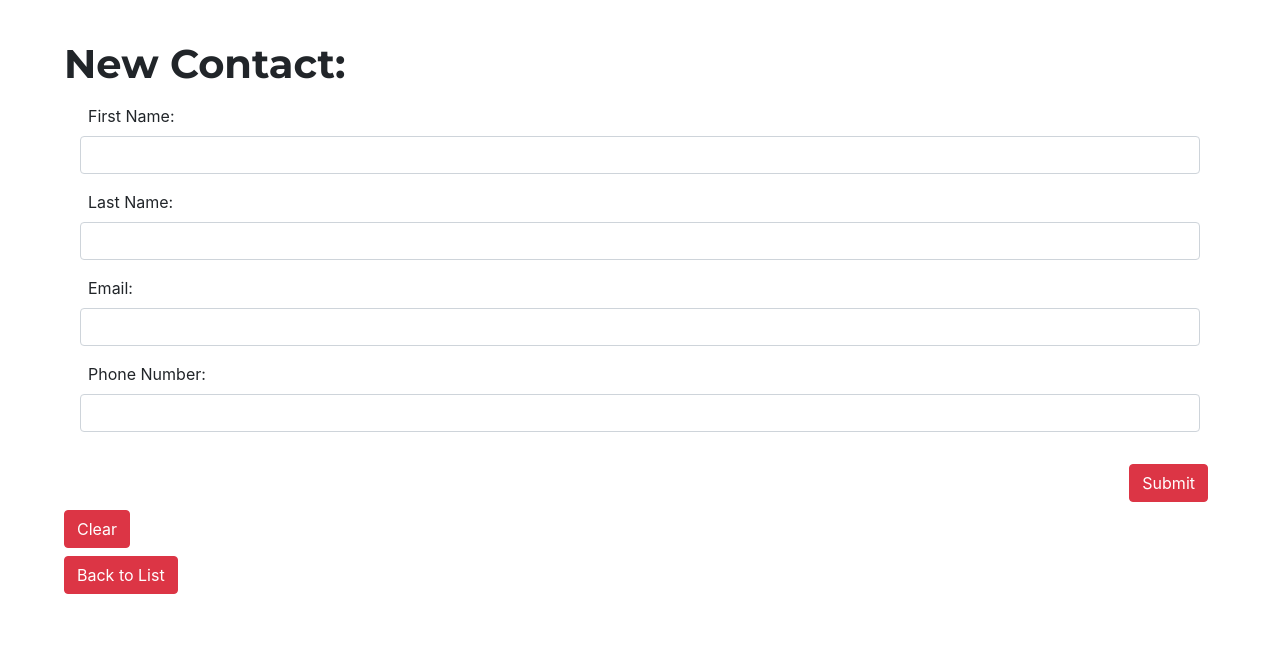
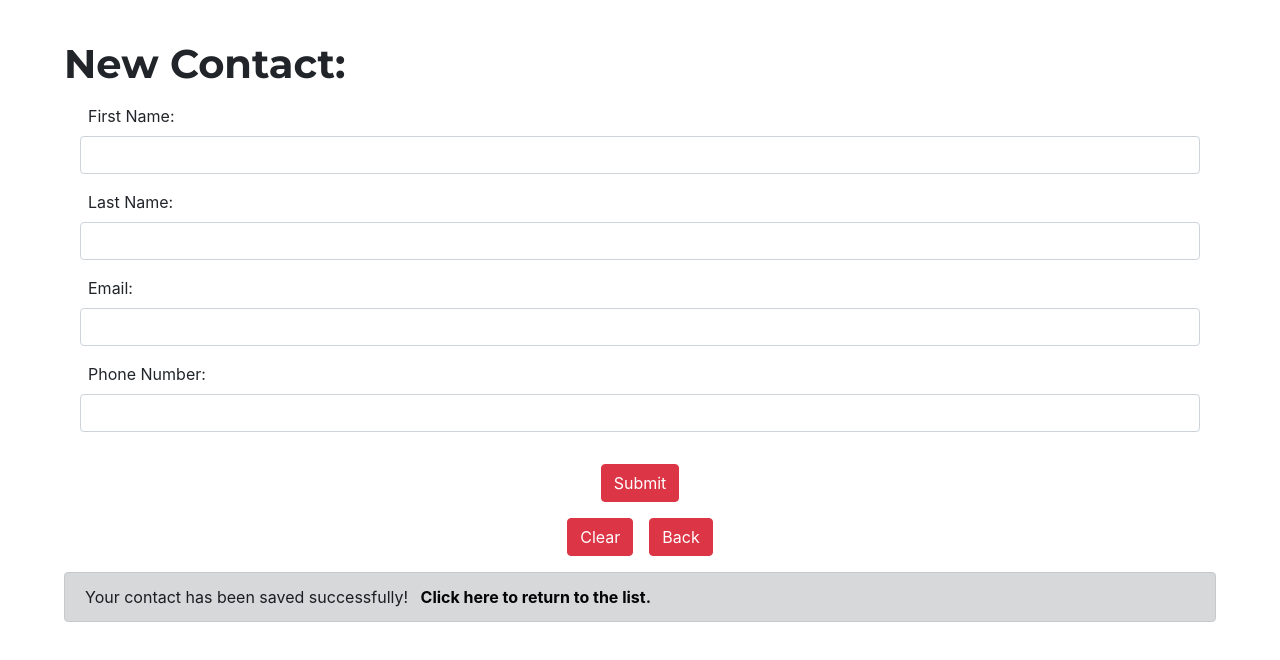
Before and after one commit to cdorella/contact_list, a React (Create React App) app in the folder client/: page /contacts/add in a window 1280 px wide. Shown: the top 660 px of the page. Built offline with nearby package versions, Linux system fonts and the light colour scheme.

Commit message:
feat: error and success alert components

```diff
--- /dev/null
+++ b/client/src/components/email_alert.jsx
@@ -0,0 +1,20 @@
+import React, { useState } from "react";
+import { Alert } from "reactstrap";
+
+const EmailAlert = props => {
+	const [visible, setVisible] = useState(true);
+
+	const onDismiss = () => {
+		setVisible(false);
+		window.location.reload();
+	};
+
+	return (
+		<Alert color="dark" isOpen={visible} toggle={onDismiss}>
+			Oops, it seems we already have this email in our database. Please try
+			again.
+		</Alert>
+	);
+};
+
+export default EmailAlert;
--- /dev/null
+++ b/client/src/components/success_alert.jsx
@@ -0,0 +1,18 @@
+import React from "react";
+import { Alert } from "reactstrap";
+import { Link } from "react-router-dom";
+
+const SuccessAlert = props => {
+	return (
+		<div>
+			<Alert color="dark">
+				Your contact has been saved successfully!{" "}
+				<Link to="/contacts" className="alert-link">
+					Click here to return to the list.
+				</Link>{" "}
+			</Alert>
+		</div>
+	);
+};
+
+export default SuccessAlert;
--- a/client/src/pages/add_contact.css
+++ b/client/src/pages/add_contact.css
@@ -3,12 +3,13 @@
 	justify-content: flex-start;
 	font-weight: bold;
 }
-/*
-.add-contact-container {
-	display: flex;
-} */
 
 .form-btn-container {
 	display: flex;
-	justify-content: flex-end;
+	justify-content: center;
 }
+
+.other-btn-container {
+	display: flex;
+	justify-content: center;
+}
--- a/client/src/pages/add_contact.jsx
+++ b/client/src/pages/add_contact.jsx
@@ -1,6 +1,8 @@
 import React from "react";
 import "./add_contact.css";
 import { Button, Form, FormGroup, Label, Input } from "reactstrap";
+import EmailAlert from "../components/email_alert";
+import SuccessAlert from "../components/success_alert";
 
 class AddContact extends React.Component {
 	constructor(props) {
@@ -11,6 +13,7 @@ class AddContact extends React.Component {
 			email: "",
 			phone_number: "",
 			error: false,
+			success: true,
 		};
 	}
 
@@ -51,8 +54,8 @@ class AddContact extends React.Component {
 			.then(response => response.json())
 			.then(response => {
 				if (response.status === "Success") {
-					this.props.history.push({
-						pathname: "/contacts",
+					this.setState({
+						success: true,
 					});
 				} else {
 					this.setState({
@@ -72,22 +75,27 @@ class AddContact extends React.Component {
 		});
 	};
 
-	handleBackToList = () => {
+	handleBackButton = () => {
 		this.props.history.push({
 			pathname: "/contacts",
 		});
 	};
 
-	//pending to work with alert
-	handleOpenForm = () => {
+	handleErrorMessage = () => {
 		this.setState({
 			error: false,
-			contactFormOpen: true,
 		});
 	};
 
 	render() {
-		const { first_name, last_name, email, phone_number, error } = this.state;
+		const {
+			first_name,
+			last_name,
+			email,
+			phone_number,
+			error,
+			success,
+		} = this.state;
 
 		return (
 			<div>
@@ -150,31 +158,20 @@ class AddContact extends React.Component {
 						</div>
 					</Form>
 					<div className="other-btn-container">
+						<div>
 							<Button color="danger" onClick={this.handleClearForm}>
 								Clear
 							</Button>
 						</div>
-					<div className="other-btn-container">
-						<Button color="danger" onClick={this.handleBackToList}>
-							Back to List
+						<div>
+							<Button color="danger" onClick={this.handleBackButton}>
+								Back
 							</Button>
 						</div>
-					{
-						// <ConfirmationPopUp
-						// 	success={success}
-						// 	error={error}
-						// 	handleFinalConfirmation={this.handleFinalConfirmation}
-						// >
-						// 	Submit
-						// </ConfirmationPopUp>
-					}
 					</div>
-				{error && (
-					<div>
-						<p> Sorry, this email is already taken, please try again.</p>
-						<button onClick={this.handleOpenForm}>Back</button>
 				</div>
-				)}
+				{error && <EmailAlert />}
+				{success && <SuccessAlert />}
 			</div>
 		);
 	}
--- a/client/src/pages/contact_list.css
+++ b/client/src/pages/contact_list.css
@@ -4,7 +4,12 @@
 	font-weight: bold;
 }
 
-.add-new-container {
+.add-new-top-container {
 	display: flex;
-	justify-content: flex-end;
+	justify-content: space-between;
 }
+
+.add-new-bottom-container {
+	display: flex;
+	justify-content: center;
+}
--- a/client/src/pages/contact_list.jsx
+++ b/client/src/pages/contact_list.jsx
@@ -15,7 +15,9 @@ const ContactList = props => {
 
 	return (
 		<div>
-			<h1 className="contact-list-title">Click for contact details:</h1>
+			<div className="add-new-top-container">
+				<h1 className="contact-list-title">Click for contact details:</h1>
+			</div>
 			{contacts.map(contact => (
 				<ul key={contact.id}>
 					<ListGroup>
@@ -32,7 +34,7 @@ const ContactList = props => {
 				</ul>
 			))}
 
-			<div className="add-new-container">
+			<div className="add-new-bottom-container">
 				<Link to="/contacts/add" className="btn btn-secondary stretched-link">
 					Add New Contact
 				</Link>
```
Also changed, not shown: client/src/components/message_popup.jsx (deleted, +0 -51 lines). Lines whose indentation alone changed are shown as unchanged.
